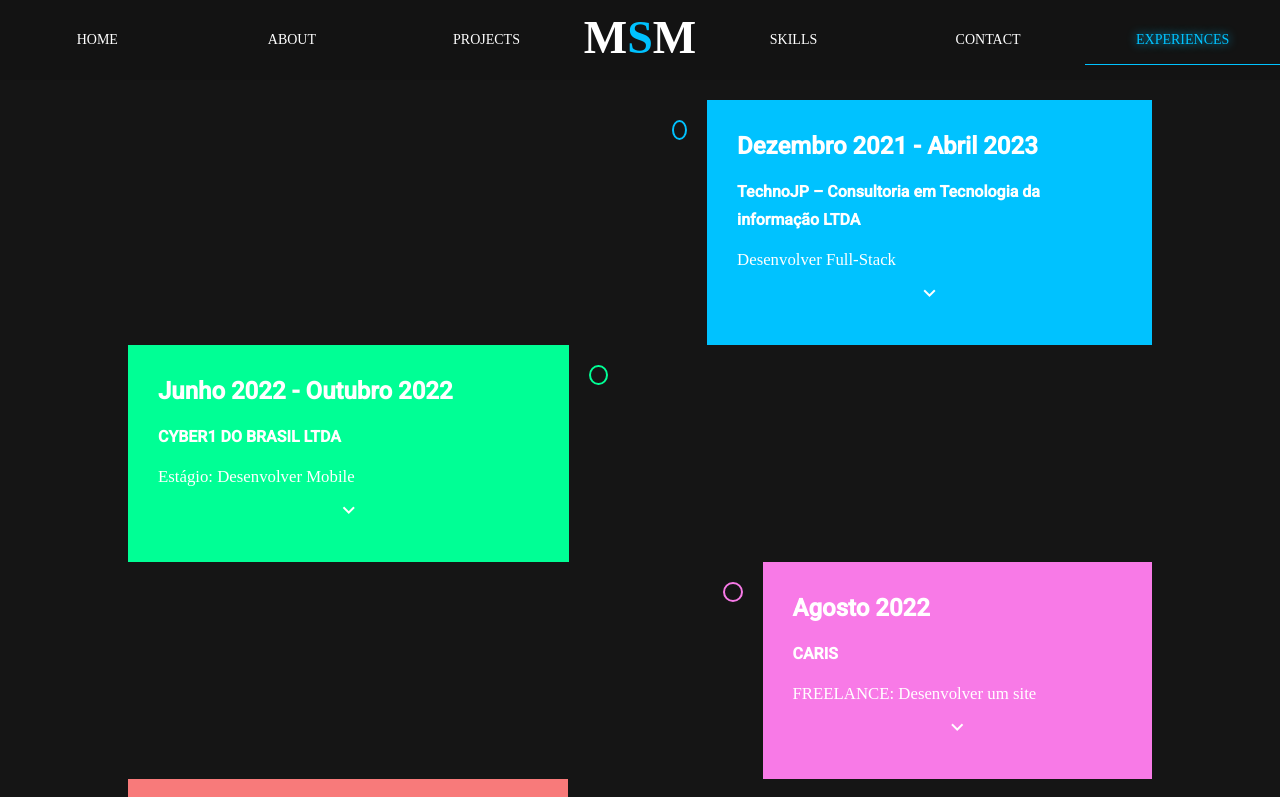
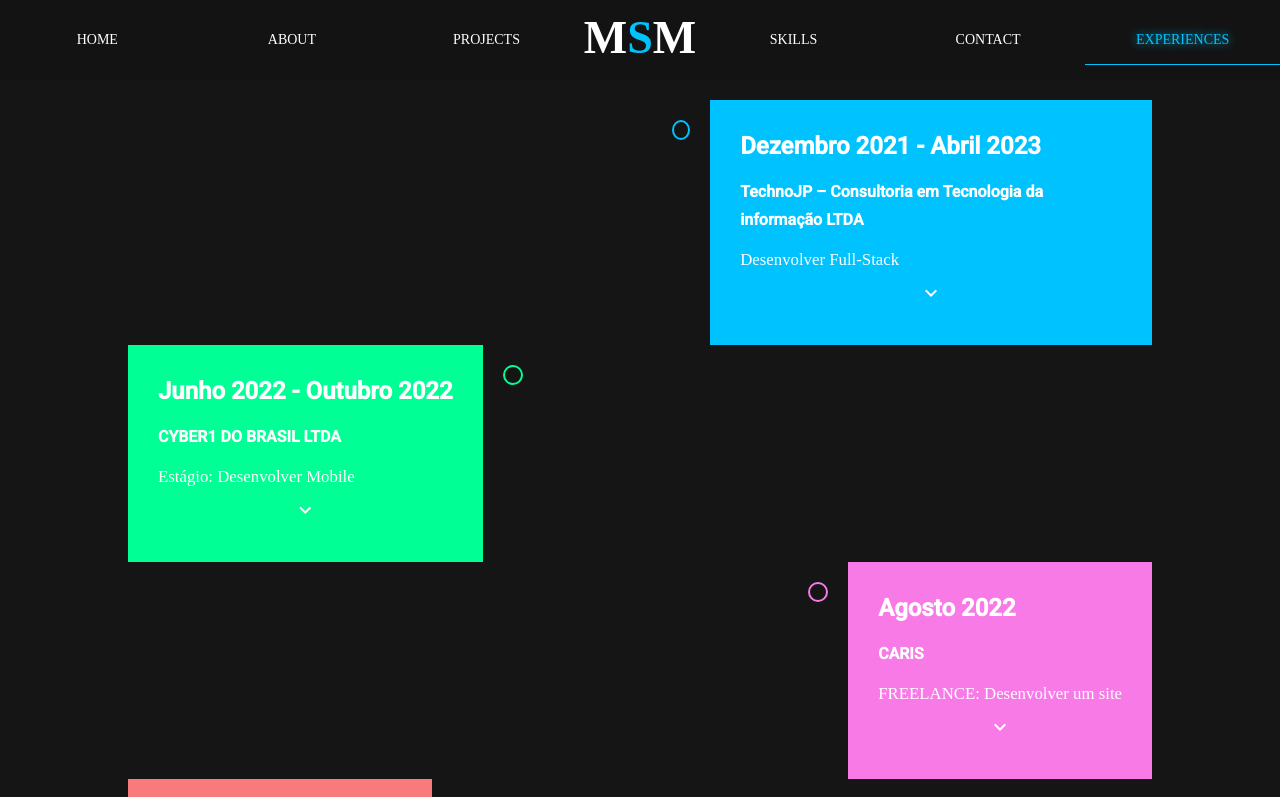
Before and after one commit to Mariamacedo-prog/PortifolioAngularJS, an Angular app: page /experiences in a window 1280 px wide. Shown: the top 797 px of the page. Built offline with nearby package versions, Linux system fonts and the light colour scheme.

Commit message:
fixing experience card

```diff
--- a/src/app/components/experience-card/experience-card.component.css
+++ b/src/app/components/experience-card/experience-card.component.css
@@ -11,21 +11,12 @@
   display: grid;
   width: 100%;
 }
-.icon{
+.icon-area{
   padding: 10px;
   display: flex;
   align-items: center;
   justify-content:center;
-}
-.card-function{
-  opacity: 0;
-  max-height: 0;
-  overflow: hidden;
-  transition: opacity 1s ease, max-height 1s ease;
-}
 
-.icon-down{
-  display: flex;
 }
 
 
@@ -51,16 +42,6 @@
   padding: 30px;
   transition: all 3s ease-in-out;
 }
-.card-content:hover .card-function {
-  opacity: 1;
-  max-height: 700px; /* Ajuste a altura máxima conforme necessário */
-}
-
-.card-content:hover .icon-down {
-  display: none;
-}
-
-
 
 
 h1, h3{
--- a/src/app/components/experience-card/experience-card.component.html
+++ b/src/app/components/experience-card/experience-card.component.html
@@ -6,16 +6,15 @@
       <h1>{{dataInfo.ano}}</h1>
       <h3>{{dataInfo.empresa}}</h3>
       <span>{{dataInfo.funcao}}</span>
-      <div class="icon icon-down"><mat-icon>keyboard_arrow_down</mat-icon></div>
 
-      <div class="card-function">
+
+      <div class="card-function" *ngIf="showCardFunction">
         <p>Atribuições:</p>
         <ul>
           <li *ngFor="let item of dataInfo.atribuicoes">{{item}}</li>
         </ul>
-        <div class="icon "><mat-icon>keyboard_arrow_up</mat-icon></div>
       </div>
-
+      <div class="icon-area" (click)="toggleCardFunction()"><mat-icon >{{!showCardFunction ? 'keyboard_arrow_down' : 'keyboard_arrow_up' }}</mat-icon></div>
     </div>
 
     <div *ngIf="dataInfo.side == 'right'" class="ball" [style]="'border: 2px solid '+ dataInfo.color" >
--- a/src/app/components/experience-card/experience-card.component.ts
+++ b/src/app/components/experience-card/experience-card.component.ts
@@ -14,11 +14,17 @@ export class ExperienceCardComponent implements OnInit {
     side: "",
     atribuicoes: []
   };
-
+  showCardFunction: boolean = false;
   constructor() { }
 
   ngOnInit(): void {
 
   }
 
+  toggleCardFunction() {
+    this.showCardFunction = !this.showCardFunction;
+  }
+
+
+
 }
```
